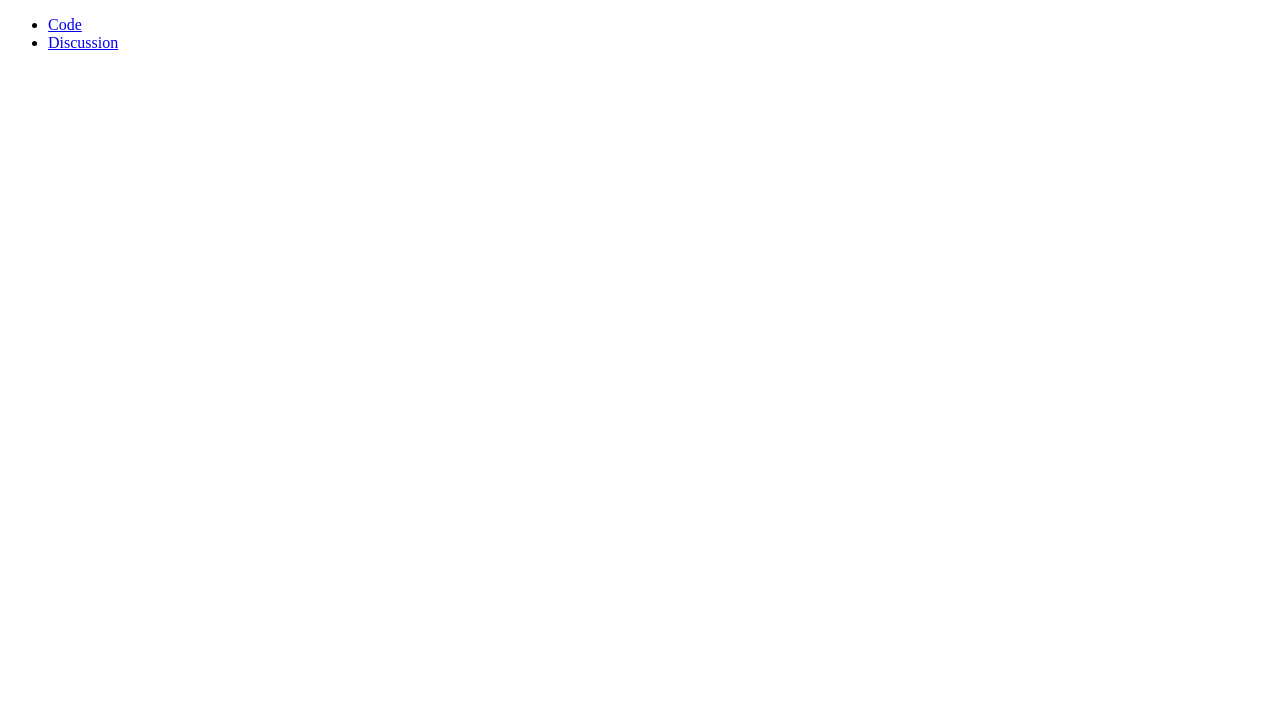
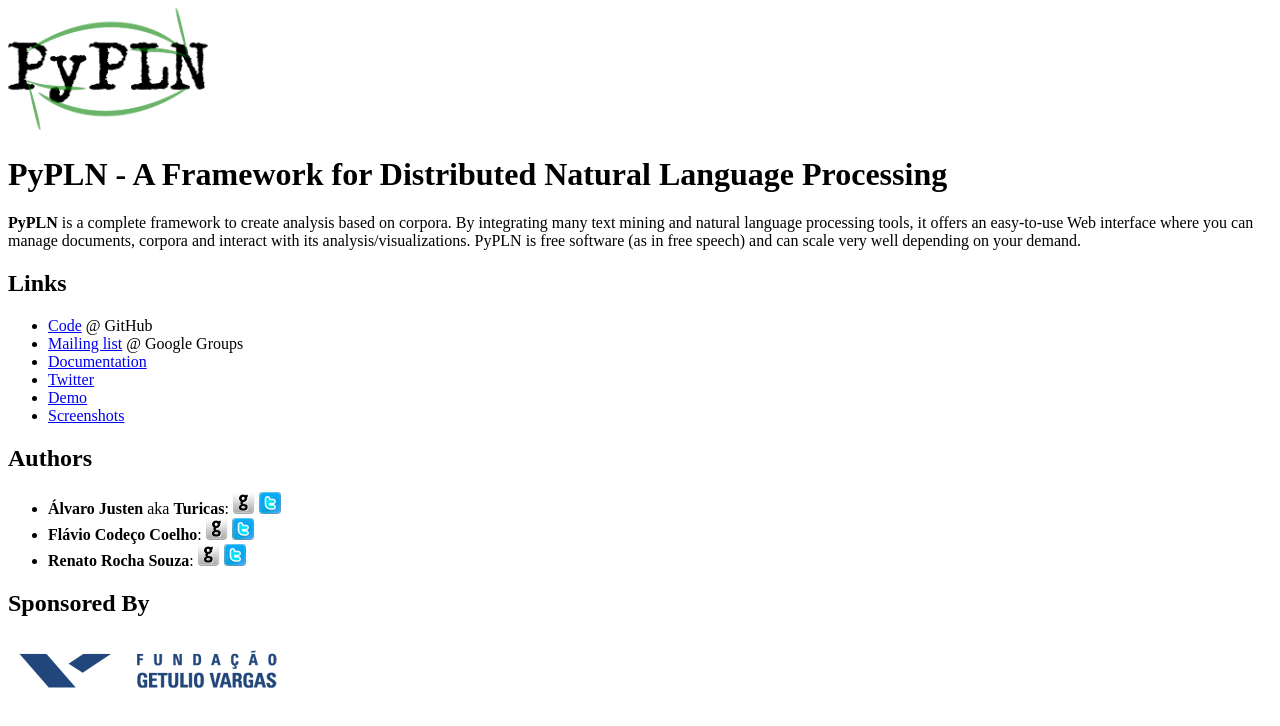
Before and after one commit to NAMD/pypln.org, a plain HTML site: page index.html in a window 1280 px wide. Drawn offline with Linux system fonts and the light colour scheme.

Commit message:
Add basic information and links

```diff
--- a/index.html
+++ b/index.html
@@ -17,9 +17,54 @@
     </script>
   </head>
   <body>
+    <div id="logo">
+      <img src="media/images/pypln-logo.png" alt="PyPLN's logo" width="200" />
+    </div>
+
+    <h1>PyPLN - A Framework for Distributed Natural Language Processing</h1>
+    <div id="description">
+      <strong>PyPLN</strong> is a complete framework to create analysis based on
+      corpora. By integrating many text mining and natural language processing
+      tools, it offers an easy-to-use Web interface where you can manage
+      documents, corpora and interact with its analysis/visualizations. PyPLN
+      is free software (as in free speech) and can scale very well depending on
+      your demand.
+    </div>
+
+    <h2>Links</h2>
     <ul>
-      <li> <a href="https://github.com/NAMD/pypln">Code</a> </li>
-      <li> <a href="http://groups.google.com/group/pypln">Discussion</a> </li>
+      <li> <a href="https://github.com/NAMD/pypln">Code</a> @ GitHub</li>
+      <li>
+        <a href="http://groups.google.com/group/pypln">Mailing list</a> @
+        Google Groups
+      </li>
+      <li> <a href="/docs/">Documentation</a> </li>
+      <li> <a href="https://twitter.com/pypln">Twitter</a> </li>
+      <li> <a href="http://demo.pypln.org/">Demo</a> </li>
+      <li> <a href="/screenshots/">Screenshots</a> </li>
     </ul>
+
+    <h2>Authors</h2>
+    <ul>
+      <li>
+        <b>Álvaro Justen</b> aka <b>Turicas</b>:
+        <a href="https://github.com/turicas"><img src="media/images/github-logo.jpg" title="Turicas' GitHub" /></a>
+        <a href="https://twitter.com/turicas"><img src="media/images/twitter-logo.jpg" title="Turicas' Twitter" /></a>
+      </li>
+      <li>
+        <b>Flávio Codeço Coelho</b>:
+        <a href="https://github.com/fccoelho"><img src="media/images/github-logo.jpg" title="Flávio Coelho's GitHub" /></a>
+        <a href="https://twitter.com/fccoelho"><img src="media/images/twitter-logo.jpg" title="Flávio Coelho' Twitter" /></a>
+      </li>
+      <li>
+        <b>Renato Rocha Souza</b>:
+        <a href="https://github.com/rsouza"><img src="media/images/github-logo.jpg" title="Renato Souza's GitHub" /></a>
+        <a href="https://twitter.com/rrsouza"><img src="media/images/twitter-logo.jpg" title="Renato Souza's Twitter" /></a>
+      </li>
+    </ul>
+
+    <h2>Sponsored By</h2>
+    <a href="http://www.fgv.br/"><img src="media/images/fgv-logo.gif" alt="Fundação Getúlio Vargas' logo" /></a>
+    <br>
   </body>
 </html>
```
Also changed, not shown: media/images/fgv-logo.gif (added), media/images/github-logo.jpg (added), media/images/pypln-logo.png (added), media/images/twitter-logo.jpg (added).
